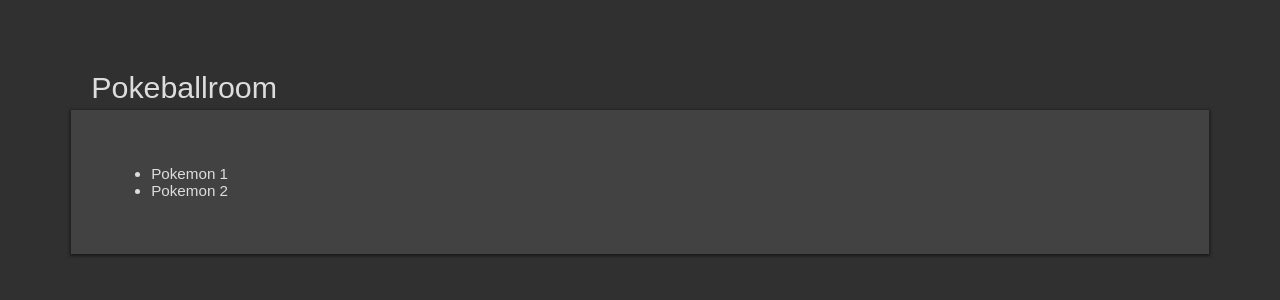
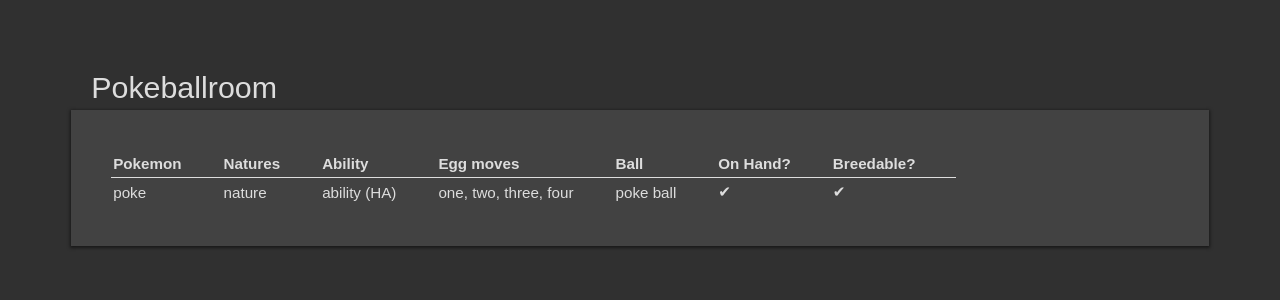
Before and after one commit to doritoburrrito/Pokeballroom, a Jekyll site: the page built from index.md, in a window 1280 px wide. Shown: the top 300 px of the page. Built offline with Jekyll 4.4.1, drawn with Linux system fonts in a browser that asks for light colours.

Commit message:
Updated layout

```diff
--- /dev/null
+++ b/_data/list.yml
@@ -0,0 +1,7 @@
+- pokemon: poke
+  nature: nature
+  ability: ability (HA)
+  egg_moves: one, two, three, four
+  ball: poke ball
+  on_hand: yes
+  can_breed: yes
--- a/_sass/main.scss
+++ b/_sass/main.scss
@@ -44,3 +44,19 @@
   color: #00ffff;
   font-weight: 700;
 }
+
+table {
+  border-collapse: collapse;
+}
+
+thead {
+  border-bottom: 1px solid;
+}
+
+th {
+  text-align: left;
+}
+
+th, td {
+  padding: 5px 40px 5px 2px;
+}
--- a/index.md
+++ b/index.md
@@ -2,5 +2,7 @@
 title: Pokeballroom
 ---
 
-- Pokemon 1
-- Pokemon 2
+| Pokemon | Natures | Ability | Egg moves | Ball | On Hand? | Breedable? |
+|-|-|-|-|-|-|
+{% for item in site.data.list %} | {{ item.pokemon }} | {{ item.nature }} | {{ item.ability }} | {{ item.egg_moves }} | {{ item.ball }} | {% if item.on_hand == true %}✔{% elsif item.on_hand == false %}✘{% endif %} | {% if item.can_breed == true %}✔{% elsif item.can_breed == false %}✘{% endif %} |
+{% endfor %}
```
